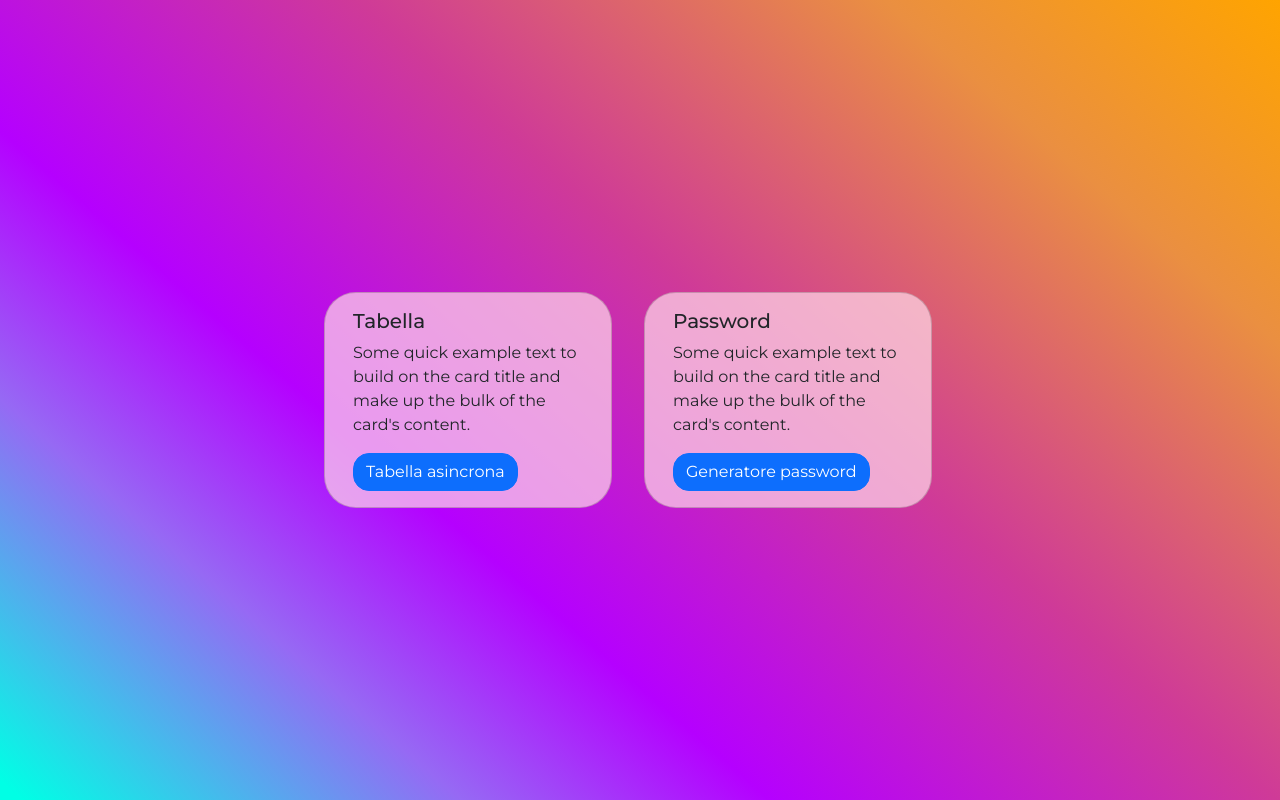
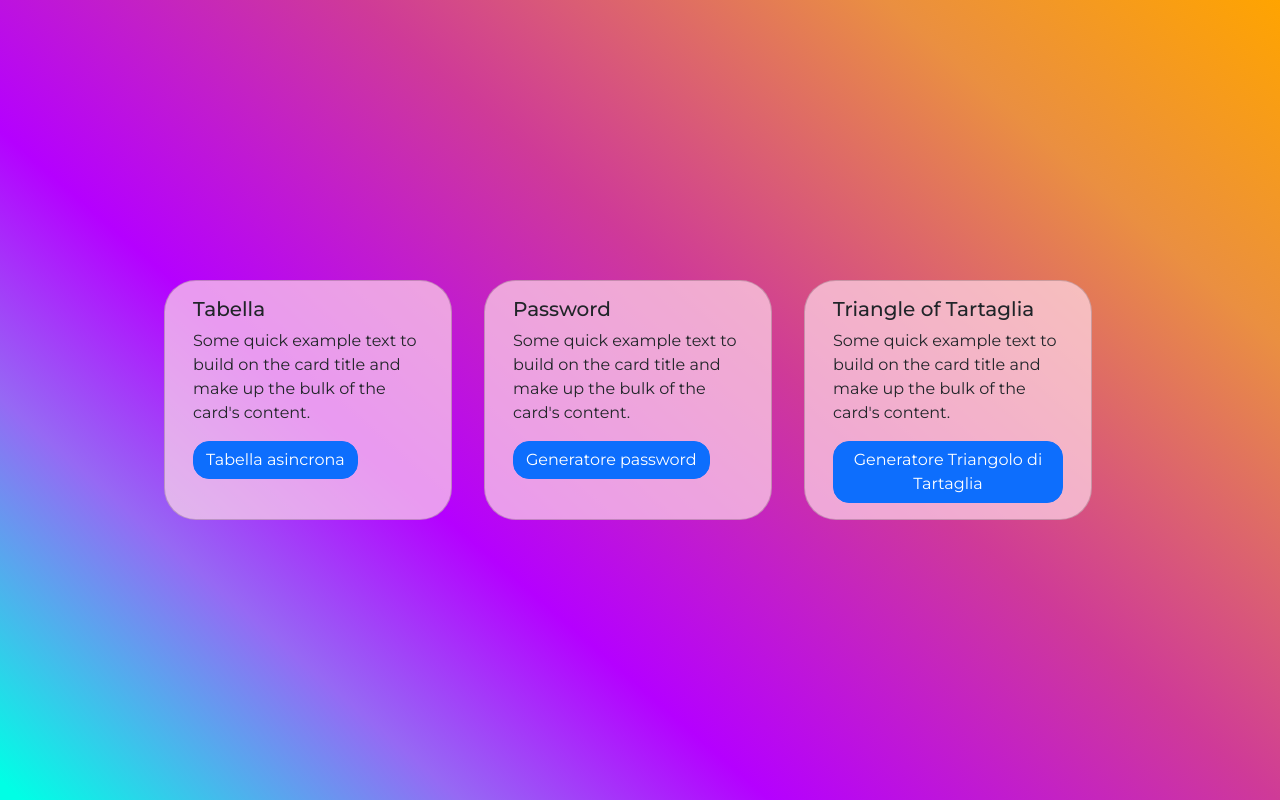
Before and after one commit to filo0509/API_school_project, a website: page index.html in a window 1280 px wide. Drawn offline with nearby package versions, Linux system fonts and the light colour scheme.

Commit message:
tart showing

```diff
--- a/index.html
+++ b/index.html
@@ -79,6 +79,18 @@
             >
           </div>
         </div>
+        <div class="card col-lg-6" style="width: 18rem; margin: 1rem">
+          <div class="card-body">
+            <h5 class="card-title">Triangle of Tartaglia</h5>
+            <p class="card-text">
+              Some quick example text to build on the card title and make up the
+              bulk of the card's content.
+            </p>
+            <a href="./triangolo_tart.html" class="btn btn-primary"
+              >Generatore Triangolo di Tartaglia</a
+            >
+          </div>
+        </div>
       </div>
     </div>
     <script src="static/javascript/main.js"></script>
--- a/s5.js
+++ b/s5.js
@@ -431,6 +431,7 @@ function generateRandomPassword(max) {
 function triangleoftartaglia(n) {
   let n_rows = n;
   let rows = new Array(n_rows+1);
+  let array = new Array(rows);
   var i, j;
   for (i=0; i<= n_rows; i++)
   rows[i] = new Array(i+1);
@@ -439,8 +440,9 @@ function triangleoftartaglia(n) {
     rows[i][i] = 1;
     for (j=1; j<i; j++) {
       rows[i][j] = rows[i-1][j-1] + rows[i-1][j];
+      array[rows];
     }
   }
 
-  return rows;
+  return array;
 }
```
Also changed, not shown: triangolo_tart.html (+1 -1 lines).
